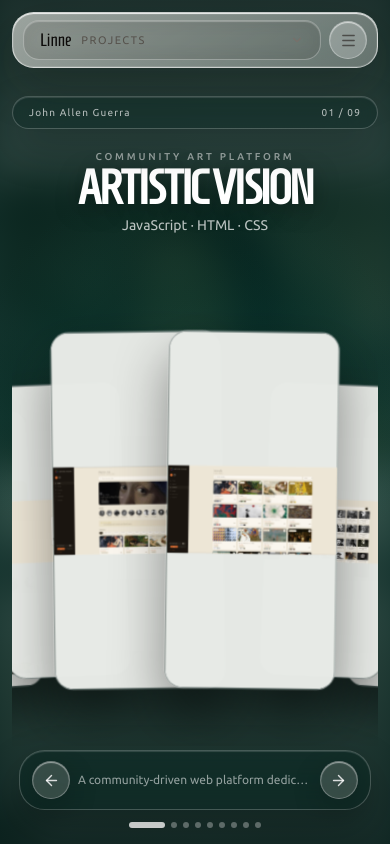
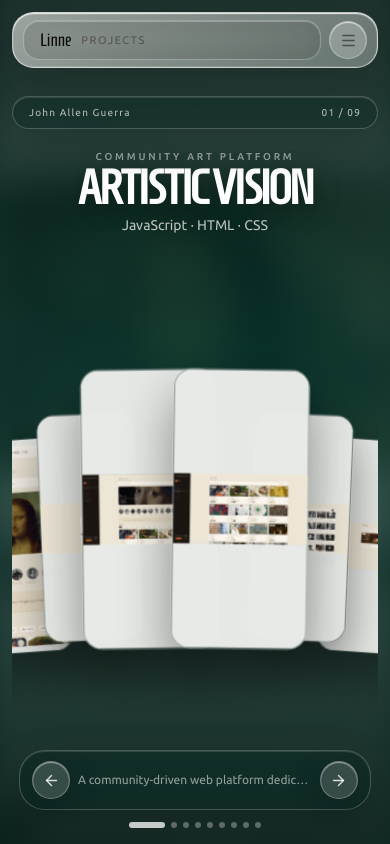
Before and after one commit to Allenize/Linne, a Next.js app: page /projects in a window 390 px wide. Shown: the top 844 px of the page. Built offline with nearby package versions, Linux system fonts and the light colour scheme.

Commit message:
fix: fit project overview on mobile

```diff
--- a/src/app/globals.css
+++ b/src/app/globals.css
@@ -235,8 +235,8 @@ body::before {
 .overview-action { display: inline-flex; align-items: center; gap: .35rem; border-radius: 999px; padding: .55rem .75rem; font-size: .7rem; color: rgba(255,255,255,.82); border: 1px solid rgba(255,255,255,.2); background: rgba(255,255,255,.1); transition: background .2s ease, transform .2s ease; }
 .overview-action:hover { background: rgba(255,255,255,.2); transform: translateY(-1px); }
 @media (max-width: 639px) {
-  .overview-gallery { min-height: 25rem; overflow: hidden; }
-  .overview-screen { width: 8.4rem; height: 20rem; }
-  .overview-screen-main { width: 11rem; height: 23rem; }
+  .overview-gallery { min-height: 18rem; overflow: hidden; }
+  .overview-screen { width: 6.75rem; height: 15.5rem; }
+  .overview-screen-main { width: 8.75rem; height: 18rem; }
   .overview-controls { width: 96%; }
 }
```
